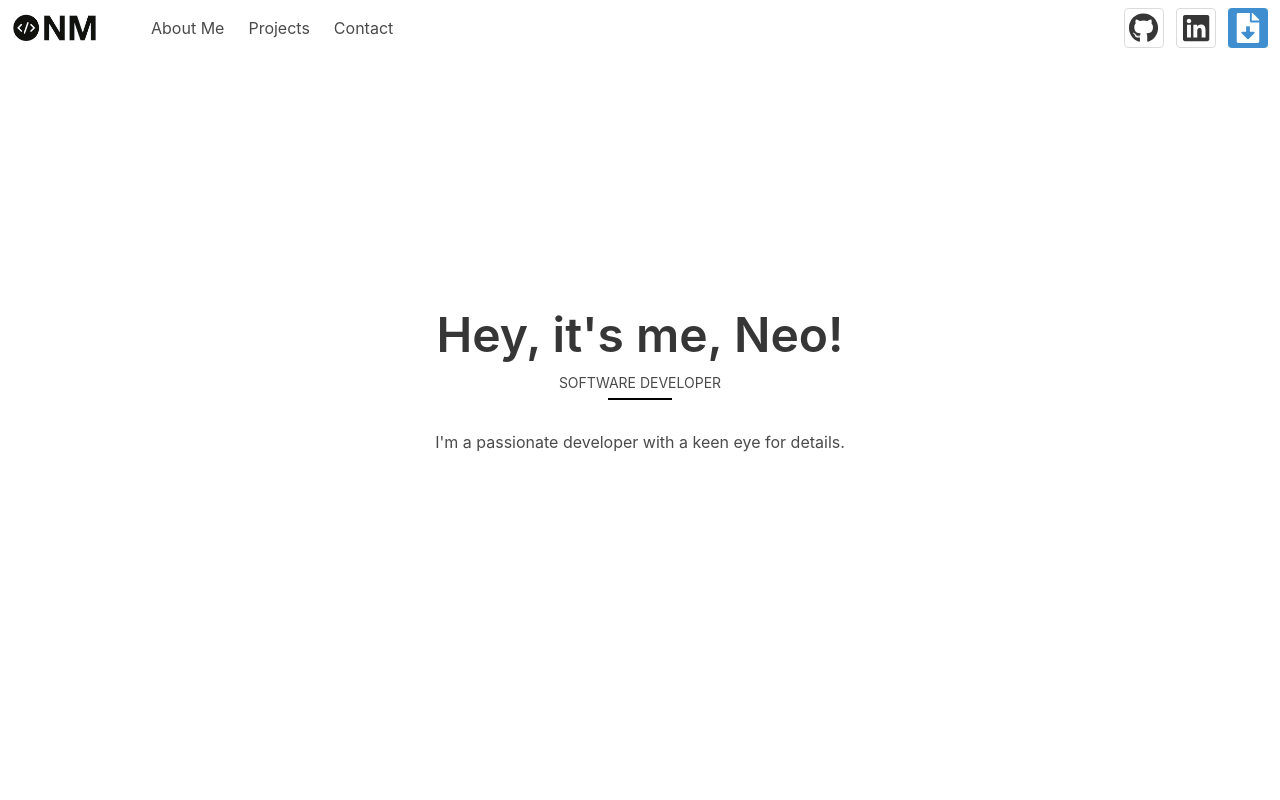
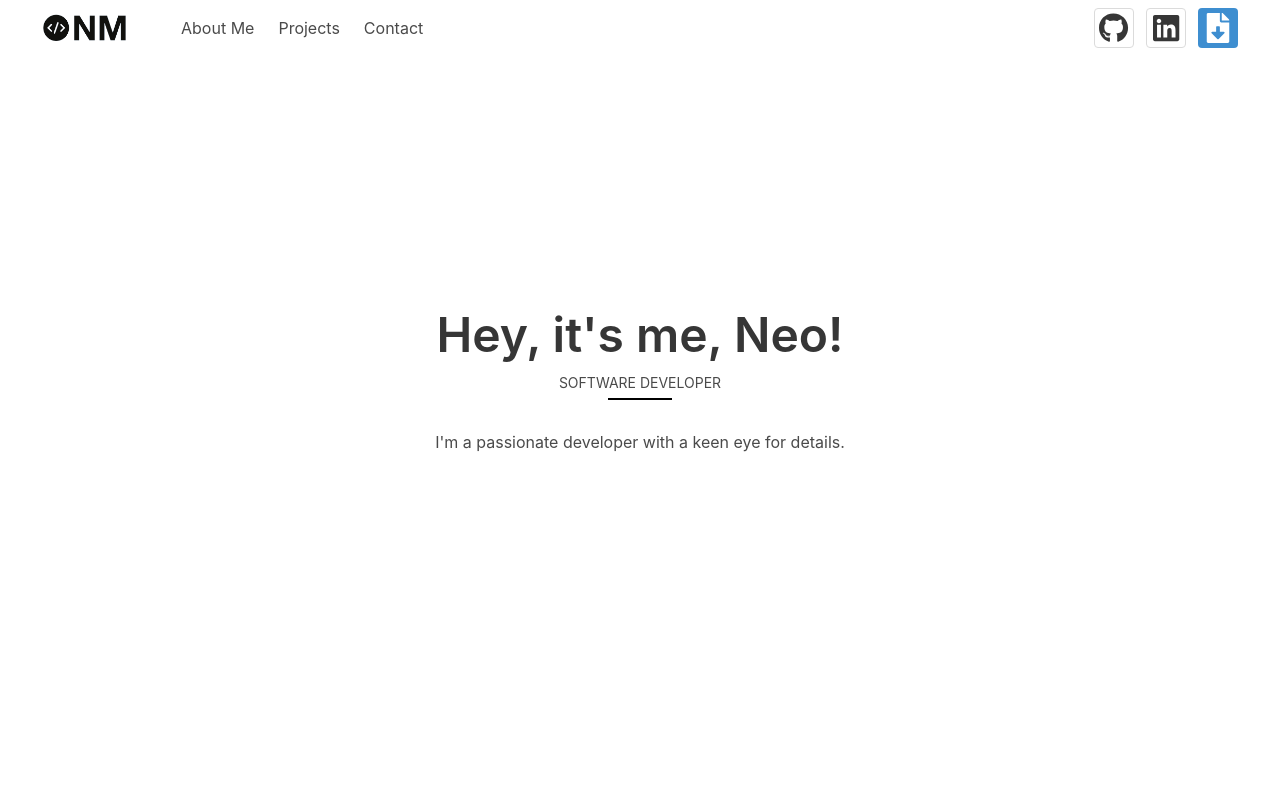
Before and after one commit to NeoElias/NeoElias.github.io, a Vue app: page / in a window 1280 px wide. Shown: the top 800 px of the page. Built offline with nearby package versions, Linux system fonts and the light colour scheme.

Commit message:
Add 30px margin to the left and right

```diff
--- a/src/components/NavBar.vue
+++ b/src/components/NavBar.vue
@@ -104,7 +104,8 @@ export default {
 
 <style scoped>
 .navbar {
-  margin-bottom: 20px;
+  margin-left: 30px;
+  margin-right: 30px;
 }
 
 li {
```
